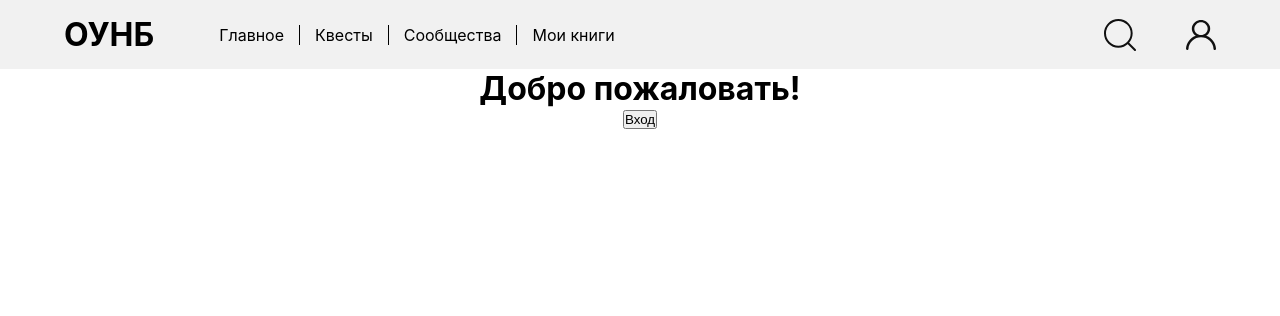
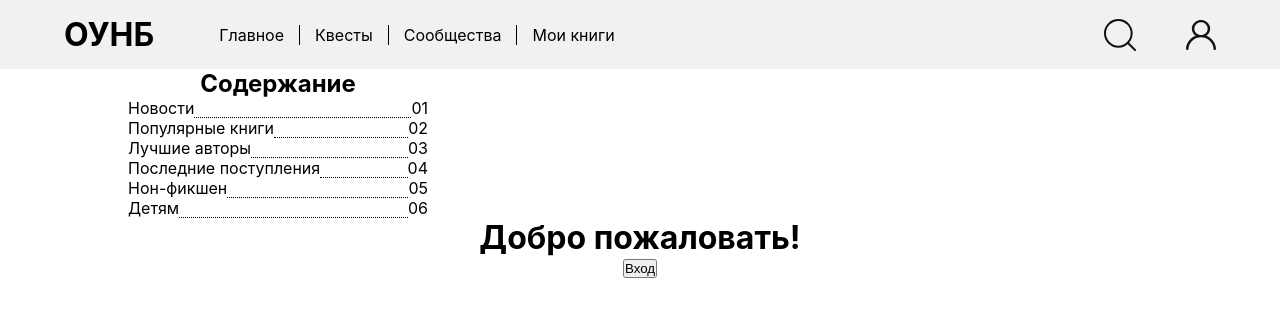
Before and after one commit to WildMaks456/library-hack, a React (Create React App) app in the folder client/: page / in a window 1280 px wide. Shown: the top 316 px of the page. Built offline with nearby package versions, Linux system fonts and the light colour scheme.

Commit message:
add content

```diff
--- a/client/src/App.jsx
+++ b/client/src/App.jsx
@@ -2,15 +2,20 @@ import React from 'react';
 import { NavLink } from 'react-router-dom';
 import './App.css';
 import Header from './components/Header';
+import Content from './components/Content';
 
 function App() {
   return (
     <div className="App">
       <Header />
-      <h1>Добро пожаловать!</h1>
-      <NavLink to="/account">
-        <button>Вход</button>
-      </NavLink>
+      <div className='wrapper'>
+        <Content />
+        <h1>Добро пожаловать!</h1>
+        <NavLink to="/account">
+          <button>Вход</button>
+        </NavLink>
+
+      </div>
     </div>
   );
 }
--- a/client/src/components/Content.jsx
+++ b/client/src/components/Content.jsx
@@ -1,17 +1,17 @@
-import React from 'react'
+import React from 'react';
 
 export default function Content() {
     return (
         <div className="content">
             <h2>Содержание</h2>
             <ul className="toc">
-                <li><span>Новости</span><span class="page">01</span></li>
-                <li><span>Популярные книги</span><span class="page">02</span></li>
-                <li><span>Лучшие авторы</span><span class="page">03</span></li>
-                <li><span>Последние поступления</span><span class="page">04</span></li>
-                <li><span>Нон-фикшен</span><span class="page">05</span></li>
-                <li><span>Детям</span><span class="page">06</span></li>
+                <li><span>Новости</span><div className="dots"></div><span className="page">01</span></li>
+                <li><span>Популярные книги</span><div className="dots"></div><span className="page">02</span></li>
+                <li><span>Лучшие авторы</span><div className="dots"></div><span className="page">03</span></li>
+                <li><span>Последние поступления</span><div className="dots"></div><span className="page">04</span></li>
+                <li><span>Нон-фикшен</span><div className="dots"></div><span className="page">05</span></li>
+                <li><span>Детям</span><div className="dots"></div><span className="page">06</span></li>
             </ul>
         </div>
-    )
+    );
 }
--- a/client/src/index.css
+++ b/client/src/index.css
@@ -11,6 +11,11 @@ body {
     sans-serif;
   -webkit-font-smoothing: antialiased;
   -moz-osx-font-smoothing: grayscale;
+}
+
+.wrapper {
+  width: 80%;
+  margin: auto;
 }
 
 code {
@@ -67,6 +72,27 @@ code {
 
 .logo_nav {
   display: flex;
-  gap:50px;
+  gap: 50px;
   align-items: center;
 }
+
+
+
+.content {
+  max-width: 300px;
+}
+
+.toc {
+  list-style-type: none;
+  padding: 0;
+}
+
+.toc li {
+  display: flex;
+  justify-content: space-between;
+}
+
+.dots {
+  flex-grow: 1;
+  border-bottom: 1.5px dotted black;
+}
```
